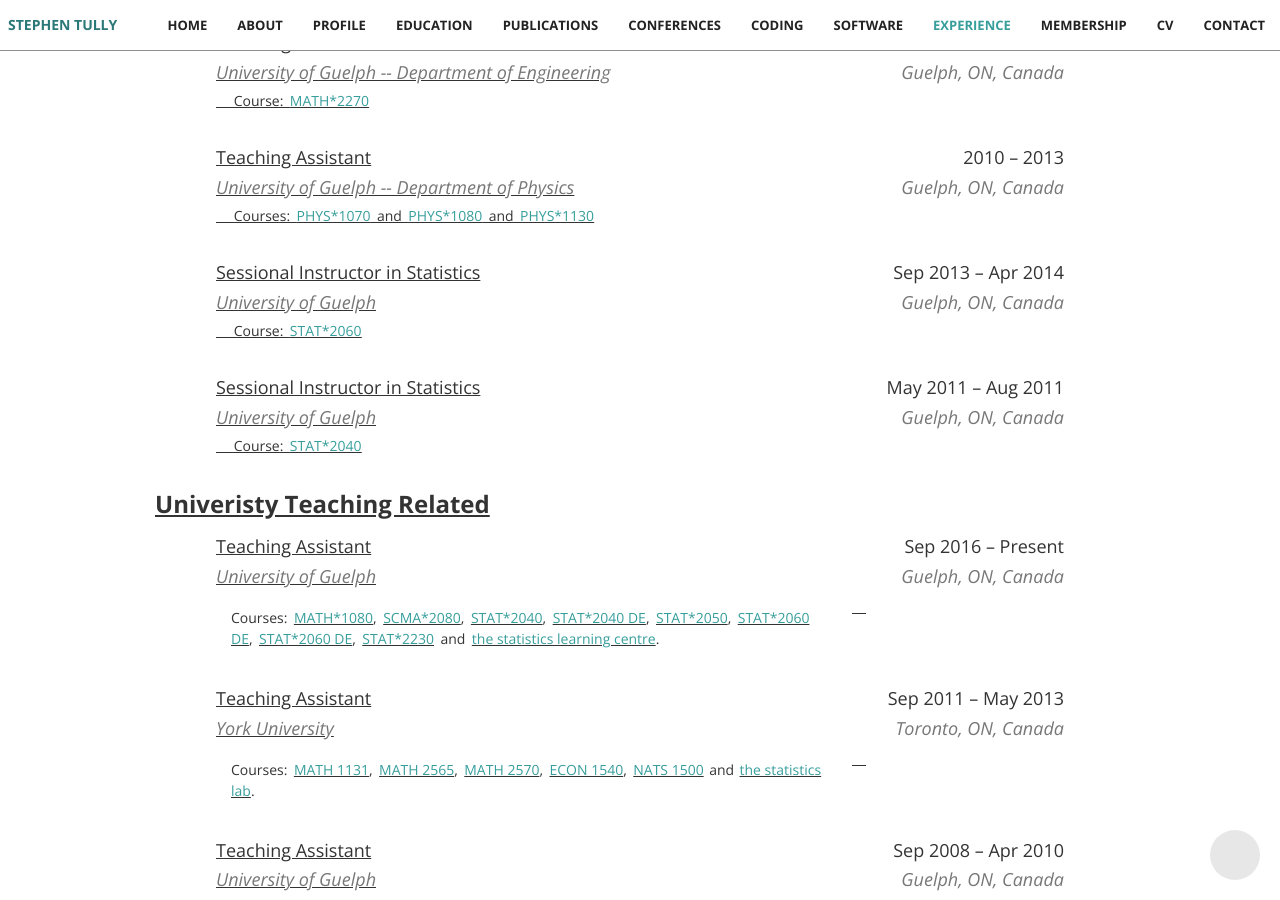
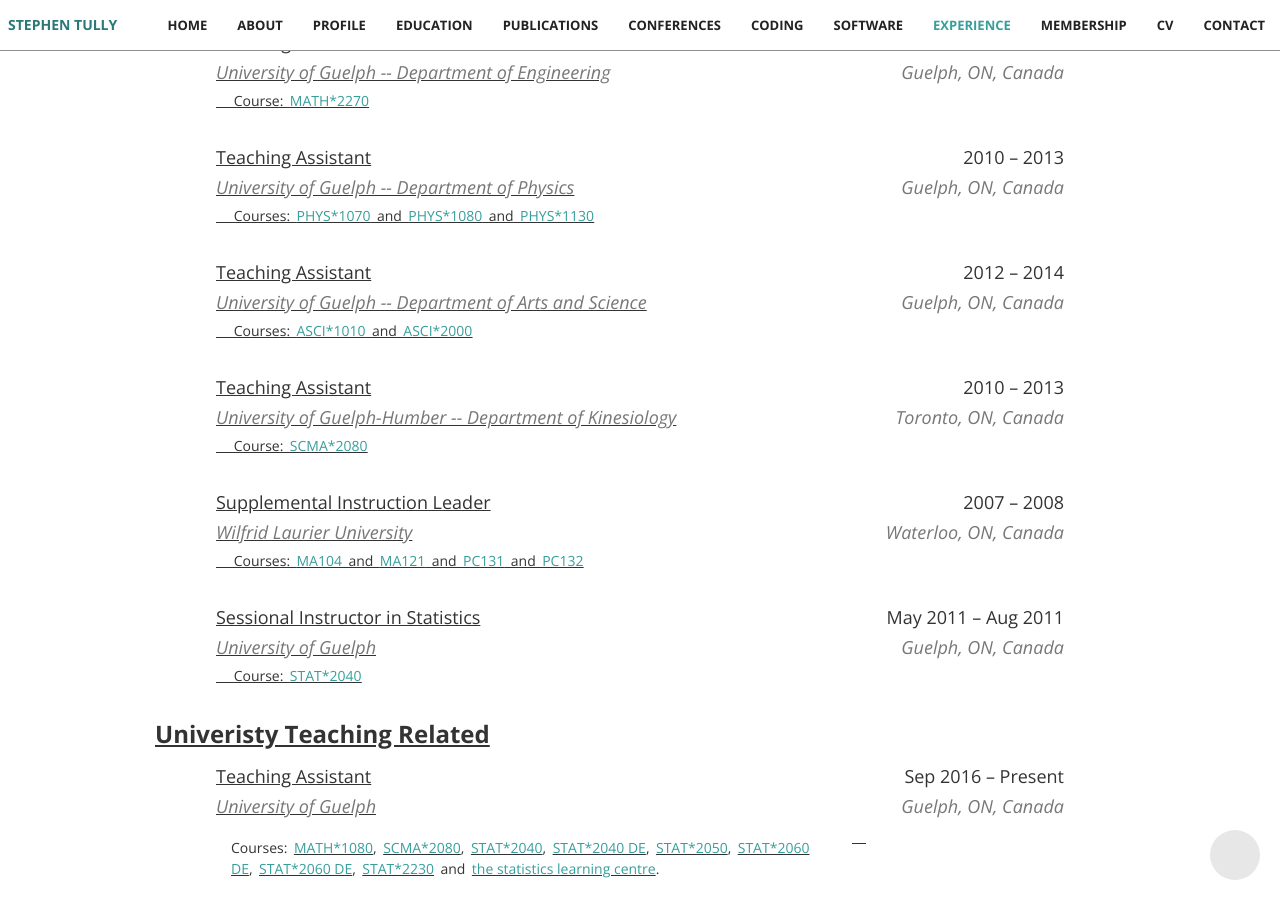
Before and after one commit to stephentully/stephentully.github.io, a Jekyll site: the page built from index.html, in a window 1280 px wide and 900 px high, scrolled down 8065 px. Built offline with Jekyll 4.4.1, drawn with Linux system fonts in a browser that asks for light colours; nearby versions of some CDN libraries; some web fonts are replaced.

Commit message:
Update experience.html

```diff
--- a/_includes/experience.html
+++ b/_includes/experience.html
@@ -161,17 +161,60 @@
     </div>
   </div>
   <br>
+    <div class="container">
+    <div class="row ex1">
+      <h4>Teaching Assistant
+        <span style="float:right;">2012 &ndash; 2014</span>
+      </h4>
+      <h4 class="text-muted"><i>University of Guelph -- Department of Arts and Science
+        <span style="float:right;">Guelph, ON, Canada</span></i>
+      </h4>
+      <h5>&emsp; Courses:&thinsp;
+        <u><a href="https://www.uoguelph.ca/registrar/calendars/undergraduate/current/courses/asci1010.shtml">
+        ASCI*1010</a></u>
+         &thinsp;and&thinsp;
+                <u><a href="https://www.uoguelph.ca/registrar/calendars/undergraduate/current/courses/asci2000.shtml">
+        ASCI*2000</a></u>
+      </h5>
+    </div>
+  </div>
+  <br>
+
   <div class="container">
     <div class="row ex1">
-      <h4>Sessional Instructor in Statistics
-        <span style="float:right;">Sep 2013 &ndash; Apr 2014</span>
+      <h4>Teaching Assistant
+        <span style="float:right;">2010 &ndash; 2013</span>
       </h4>
-      <h4 class="text-muted"><i>University of Guelph
-        <span style="float:right;">Guelph, ON, Canada</span></i>
+      <h4 class="text-muted"><i>University of Guelph-Humber -- Department of Kinesiology
+        <span style="float:right;">Toronto, ON, Canada</span></i>
       </h4>
       <h5>&emsp; Course:&thinsp;
-        <u><a href="https://www.uoguelph.ca/registrar/calendars/undergraduate/current/courses/stat2060.shtml">
-        STAT*2060</a></u>
+        <u><a href="https://www.uoguelph.ca/registrar/calendars/undergraduate/current/courses/scma2080.shtml">
+        SCMA*2080</a></u>
+      </h5>
+    </div>
+  </div>
+  <br>
+  <div class="container">
+    <div class="row ex1">
+      <h4>Supplemental Instruction Leader
+        <span style="float:right;">2007 &ndash; 2008</span>
+      </h4>
+      <h4 class="text-muted"><i>Wilfrid Laurier University
+        <span style="float:right;">Waterloo, ON, Canada</span></i>
+      </h4>
+      <h5>&emsp; Courses:&thinsp;
+        <u><a href="https://academic-calendar.wlu.ca/course.php?c=45778&cal=1&d=1754&s=830&y=73">
+        MA104</a></u>
+         &thinsp;and&thinsp;
+                <u><a href="https://students.wlu.ca/programs/science/mathematics/assets/resources/course-outlines/2018/summer/ma121a-introduction-to-mathematical-proofs.html">
+        MA121</a></u>
+        &thinsp;and&thinsp;
+        <u><a href="https://bohr.wlu.ca/courses/course.php?courseKey=PC131&termKey=201709">
+        PC131</a></u>
+        &thinsp;and&thinsp;
+        <u><a href="https://academic-calendar.wlu.ca/course.php?c=38324&cal=1&d=1440&s=698&y=65">
+        PC132</a></u>
       </h5>
     </div>
   </div>
```
